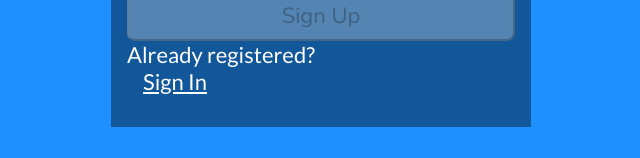
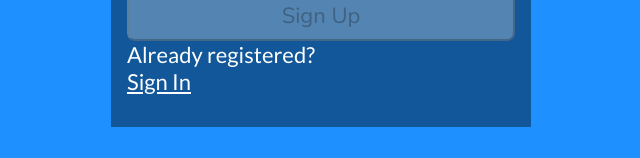
Before and after one commit to NabiWu/CanvasWeb, a React (Create React App) app: page / in a window 1280 px wide. Shown: the part 505-663 px from the top of the page, without its empty margins (319-959 px from the left). Built offline with nearby package versions, Linux system fonts and the light colour scheme.

Commit message:
fix small css problems

```diff
--- a/src/components/Navbar.css
+++ b/src/components/Navbar.css
@@ -67,6 +67,6 @@
   align-items: center;
 }
 
-span {
+.nav-menu span {
   margin-left: 16px;
 }
--- a/src/pages/Register.css
+++ b/src/pages/Register.css
@@ -1,12 +1,8 @@
 @import url("https://fonts.googleapis.com/css2?family=Nunito&display=swap");
 
-* {
+.register {
   margin: 0;
-  padding: 0;
   box-sizing: border-box;
-}
-
-.register {
   display: flex;
   flex-direction: column;
   justify-content: center;
@@ -39,8 +35,7 @@ form {
   padding-bottom: 1rem;
 }
 
-a,
-a:visited {
+.register a, .register a:visited {
   color: #fff;
 }
 
```
Also changed, not shown: 2 other files (tests, documents, lock files or other folders).
